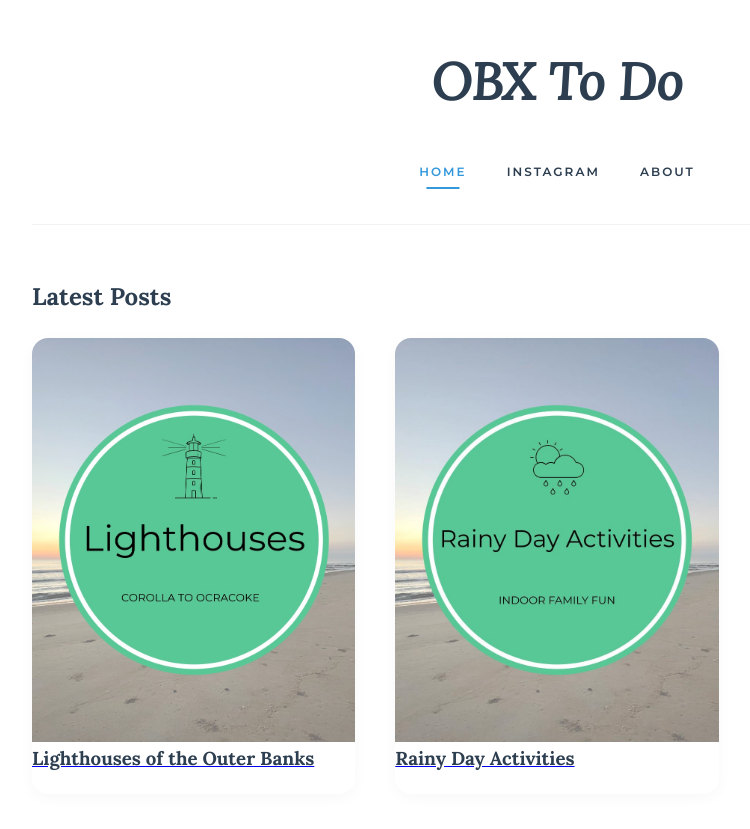
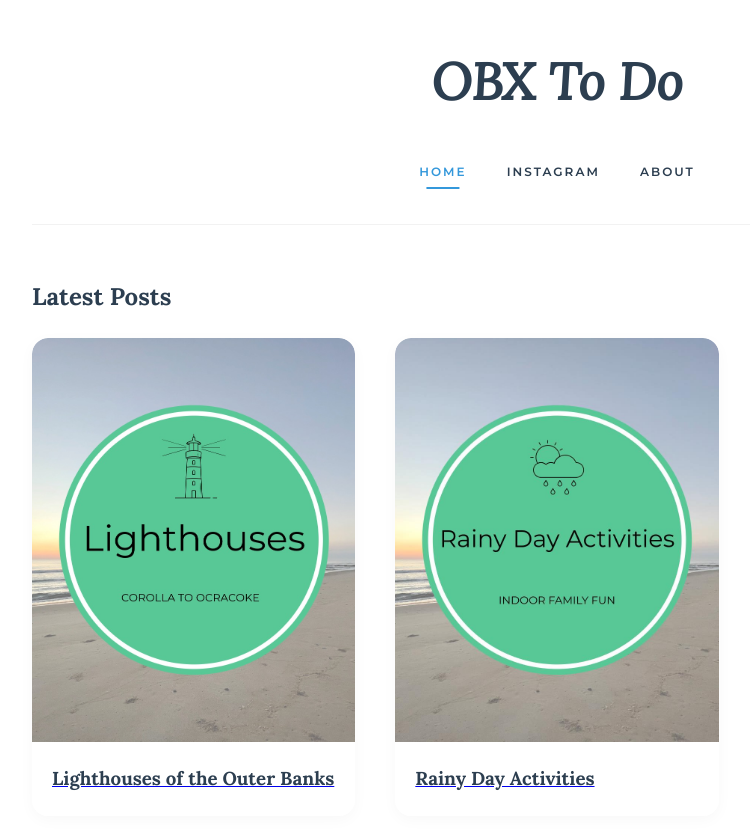
Before and after one commit to obxtodo/obxtodo.com, a Jekyll site: the page built from index.html, in a window 1280 px wide. Shown: the top 829 px of the page, without its empty margins (83-833 px from the left). Built offline with Jekyll 4.4.1, drawn with Linux system fonts in a browser that asks for light colours.

Commit message:
Update default.html
Signed-off-by: obxtodo <obxtodo@gmail.com>

```diff
--- a/_layouts/default.html
+++ b/_layouts/default.html
@@ -198,6 +198,43 @@
       filter: brightness(1.05) contrast(1.05);
     }
 
+    /* This is the secret sauce: The "Frame" */
+    .gallery-image-wrap {
+      width: 100%;
+      aspect-ratio: 4 / 5;
+      overflow: hidden; /* This keeps the zoom inside the top half */
+      border-radius: 16px 16px 0 0; /* Only round the top corners */
+      position: relative;
+    }
+
+    .gallery-item {
+      border: none !important;
+      border-radius: 16px;
+      background: #ffffff;
+      transition: all 0.5s cubic-bezier(0.165, 0.84, 0.44, 1);
+      box-shadow: 0 4px 15px rgba(0,0,0,0.03);
+    }
+
+    /* Target the image specifically inside the wrap */
+    .gallery-image-wrap img {
+      width: 100%;
+      height: 100%;
+      object-fit: cover;
+      transition: transform 0.6s cubic-bezier(0.165, 0.84, 0.44, 1);
+    }
+
+    .gallery-item:hover .gallery-image-wrap img {
+      transform: scale(1.1); /* Zoom is now contained in the wrap */
+    }
+
+    .gallery-item h3 {
+      padding: 20px;
+      margin: 0;
+      background: #ffffff; /* Blocks any bleed-through */
+      position: relative;
+      z-index: 10;
+    }
+
     /* 8. HIDE THEME ARTIFACTS */
     footer, .wrapper footer, header p.view, header ul, .owner, hr {
       display: none !important;
```
